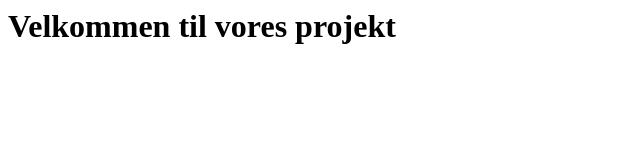
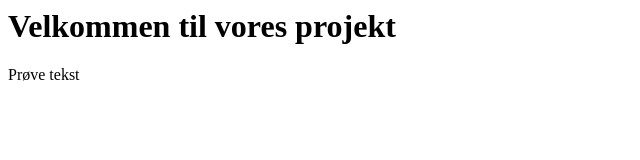
Before and after one commit to Jumana2403/S3, a plain HTML site: page index.html in a window 1280 px wide. Shown: the full height of the page, 0-640 px from the left. Drawn offline with Linux system fonts and the light colour scheme.

Commit message:
mindre nyt

```diff
--- a/index.html
+++ b/index.html
@@ -5,5 +5,6 @@
 
 <body>
     <h1>Velkommen til vores projekt</h1>
+    <p>Prøve tekst</p>
 </body>
 </html>
```
